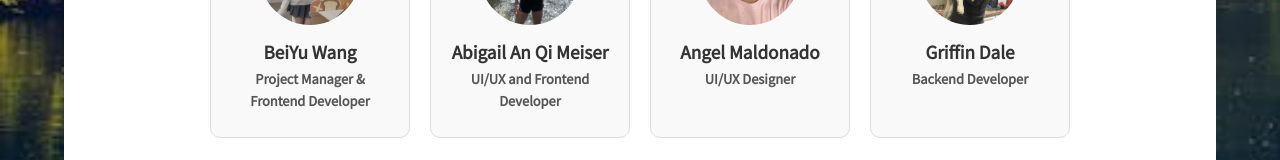
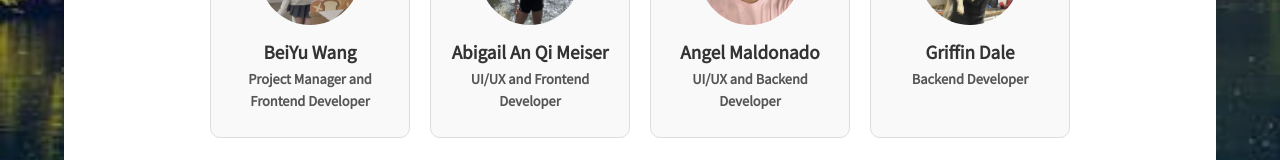
Before and after one commit to sun-dazer/Adventure-Journal, a React (Create React App) app in the folder frontend/: page /Home in a window 1280 px wide. Shown: the part 1094-1254 px from the top of the page. Built offline with nearby package versions, Linux system fonts and the light colour scheme; a web font is replaced by a local one.

Commit message:
Update Home.js

```diff
--- a/frontend/src/Pages/AboutUs/Home.js
+++ b/frontend/src/Pages/AboutUs/Home.js
@@ -9,7 +9,7 @@ import GriffinImage from '../../Images/GriffinImage.png';
 const teamMembers = [
   {
     name: "BeiYu Wang",
-    role: "Project Manager & Frontend Developer",
+    role: "Project Manager and Frontend Developer",
     bio: "",
     image: BeiyuImage,
   },
@@ -21,7 +21,7 @@ const teamMembers = [
   },
   {
     name: "Angel Maldonado",
-    role: "UI/UX Designer",
+    role: "UI/UX and Backend Developer",
     bio: "",
     image: AngelImage,
   },
```
